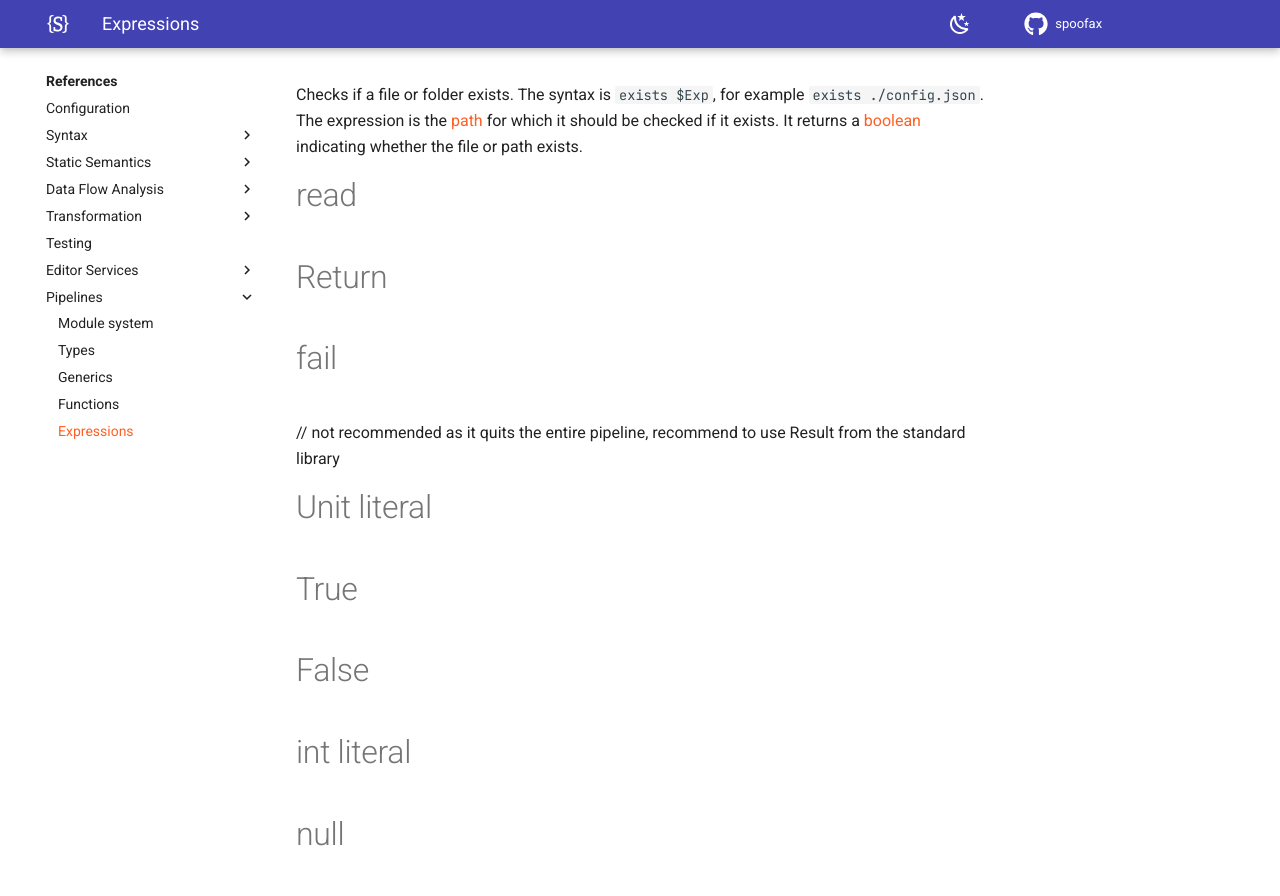
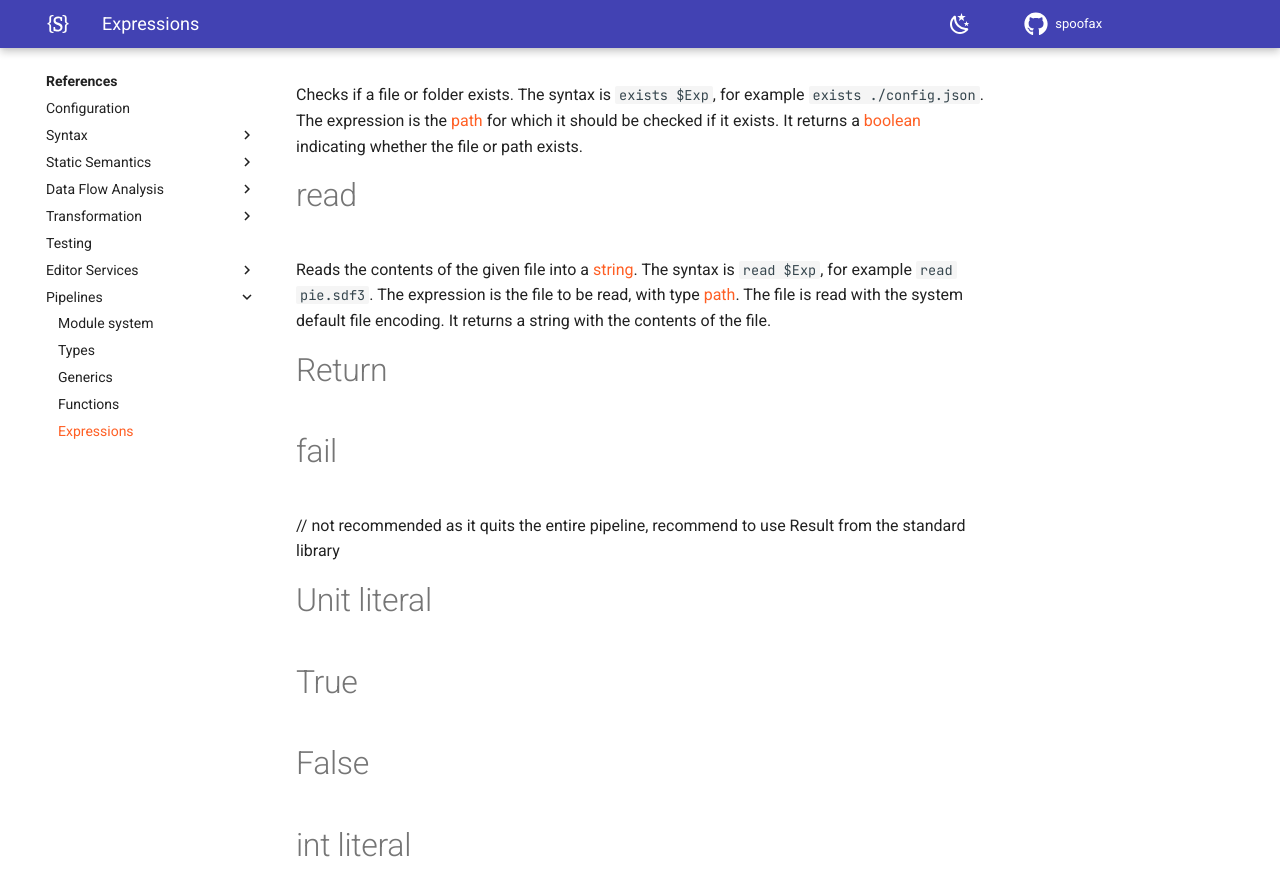
Before and after one commit to pdmosses/metaborg.github.io, an MkDocs documentation site: the page built from docs/references/pipelines/expressions.md, in a window 1280 px wide and 900 px high, scrolled down 9139 px. Shown: the top 896 px of the window. Built offline with MkDocs 1.6.1 and Material for MkDocs 9.7.7, drawn with Linux system fonts in a browser that asks for light colours; comment, search, counter and statistics services are not loaded.

Commit message:
Documentation for PIE read expression

```diff
--- a/docs/references/pipelines/expressions.md
+++ b/docs/references/pipelines/expressions.md
@@ -490,6 +490,13 @@ It returns a [boolean](../types#bool) indicating whether the file or path exists
 
 # read
 
+Reads the contents of the given file into a [string](../types#string).
+The syntax is `read $Exp`, for example `read pie.sdf3`.
+The expression is the file to be read, with type [path](../types#path).
+The file is read with the system default file encoding.
+It returns a string with the contents of the file.
+
+
 # Return
 # fail
 // not recommended as it quits the entire pipeline, recommend to use Result<T, E> from the standard library
```
